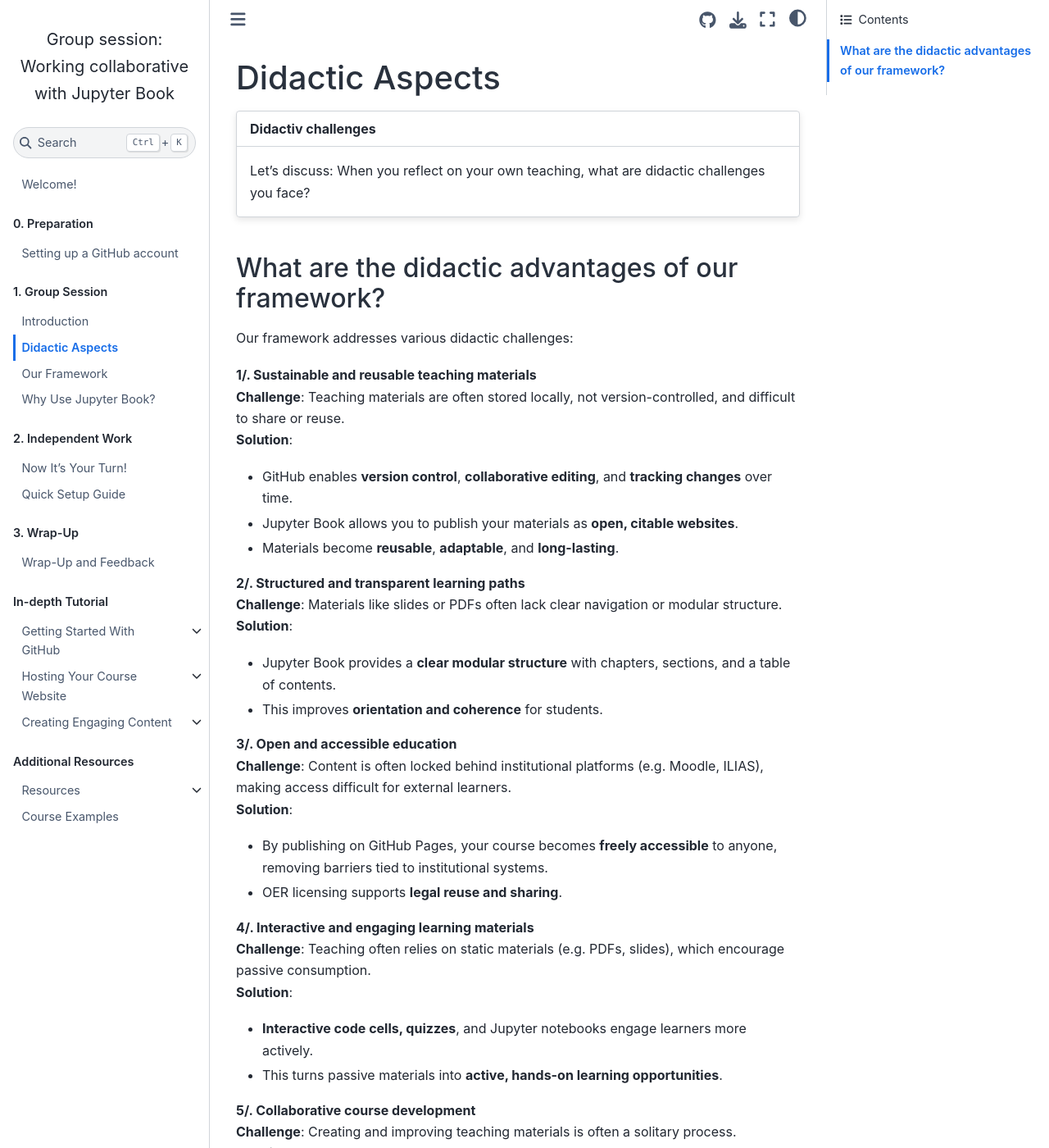
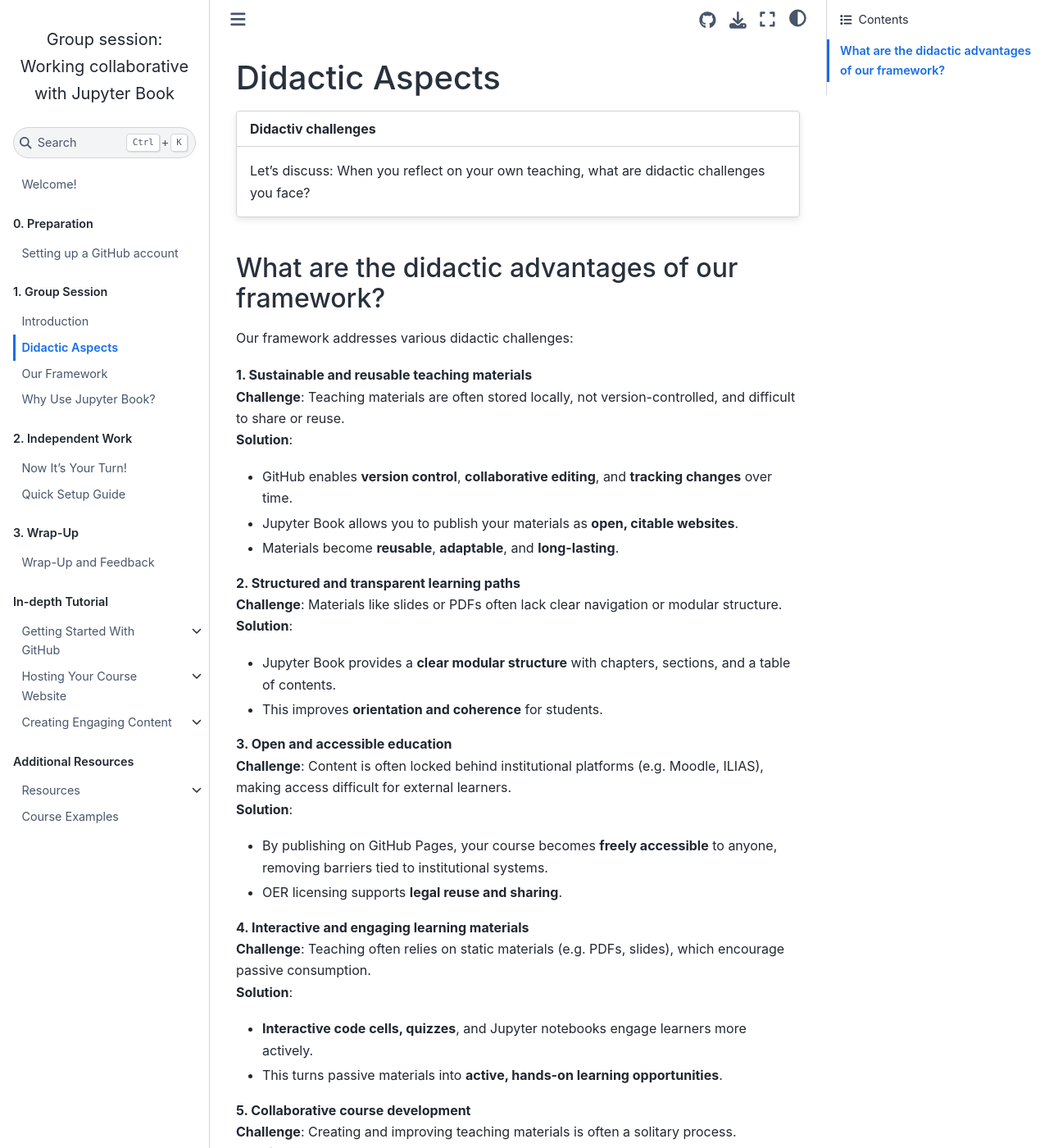
Before and after one commit to luciebinder/ws-openness-2025, a Jupyter Book: the page built from general-information/didactic.md, in a window 1280 px wide and 1400 px high. Shown: the whole window at 82% size. Built offline with Jupyter Book 1.0.4 settings and Sphinx 7.4.7 and the Sphinx Book theme 1.1.4, drawn with Linux system fonts in a browser that asks for light colours; some of the changed text lies outside the part shown.

```diff
--- a/general-information/didactic.md
+++ b/general-information/didactic.md
@@ -12,38 +12,38 @@ Let's discuss: When you reflect on your own teaching, what are didactic challeng
 
 Our framework addresses various didactic challenges:
 
-**1/. Sustainable and reusable teaching materials**
+**1. Sustainable and reusable teaching materials**
 **Challenge**: Teaching materials are often stored locally, not version-controlled, and difficult to share or reuse.
    **Solution**:
    - GitHub enables **version control**, **collaborative editing**, and **tracking changes** over time.
    - Jupyter Book allows you to publish your materials as **open, citable websites**.
    - Materials become **reusable**, **adaptable**, and **long-lasting**.
 
-**2/. Structured and transparent learning paths**
+**2. Structured and transparent learning paths**
 **Challenge**: Materials like slides or PDFs often lack clear navigation or modular structure.
 **Solution**:
    - Jupyter Book provides a **clear modular structure** with chapters, sections, and a table of contents.
    - This improves **orientation and coherence** for students.
 
-**3/. Open and accessible education**
+**3. Open and accessible education**
 **Challenge**: Content is often locked behind institutional platforms (e.g. Moodle, ILIAS), making access difficult for external learners.
 **Solution**:
    - By publishing on GitHub Pages, your course becomes **freely accessible** to anyone, removing barriers tied to institutional systems.
    - OER licensing supports **legal reuse and sharing**.
 
-**4/. Interactive and engaging learning materials**
+**4. Interactive and engaging learning materials**
 **Challenge**: Teaching often relies on static materials (e.g. PDFs, slides), which encourage passive consumption.
 **Solution**:
    - **Interactive code cells, quizzes**, and Jupyter notebooks engage learners more actively.
    - This turns passive materials into **active, hands-on learning opportunities**.
 
-**5/. Collaborative course development**
+**5. Collaborative course development**
 **Challenge**: Creating and improving teaching materials is often a solitary process.
 **Solution**:
    - GitHub supports **collaborative work** through issues, pull requests, and version tracking.
    - Colleagues and even students can **contribute and co-create materials**, creating a more dynamic and inclusive process.
 
-**6/. Low entry barriers**
+**6. Low entry barriers**
 **Challenge**: Educators may hesitate to adopt new tools due to complexity or lack of time.
 **Solution**:
    - Our **ready-to-use course template** and clear documentation make getting started simple and efficient.
```
